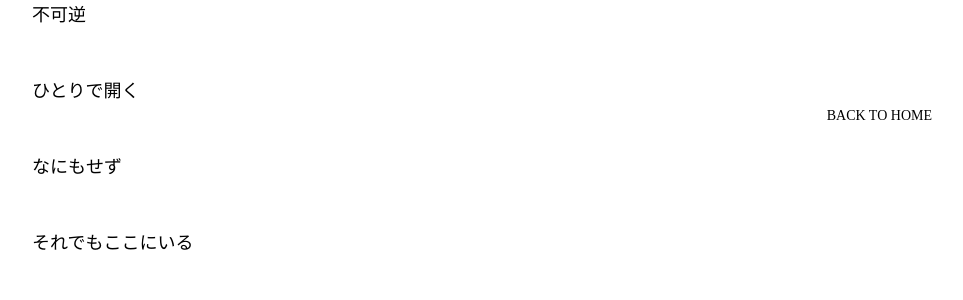
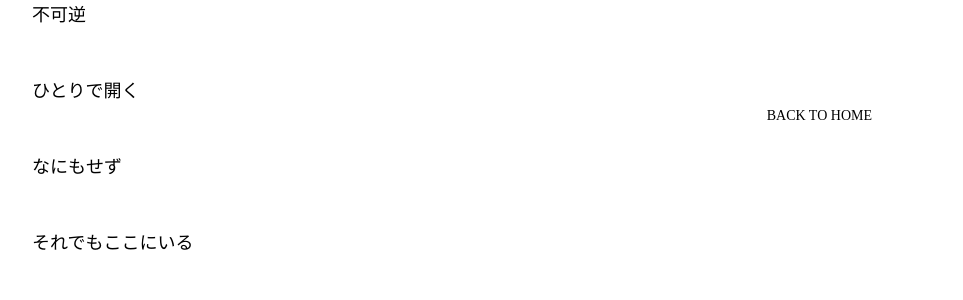
Before and after one commit to ohlucinda/jemlyrics, a Jekyll site: the page built from lyrics.md, in a window 1280 px wide. Shown: the part 716-1016 px from the top of the page, without its empty margins (308-1271 px from the left). Built offline with Jekyll 4.4.1, drawn with Linux system fonts in a browser that asks for light colours; some web fonts are replaced.

Commit message:
Update titles.html

```diff
--- a/_layouts/titles.html
+++ b/_layouts/titles.html
@@ -29,7 +29,7 @@ a { text-decoration: none; color: inherit; }
 .back {
   position: fixed;
   bottom: 60px;
-  right: 40px;
+  right: 100px;
 }
 .back a { font-size: 14px; }
 
```
